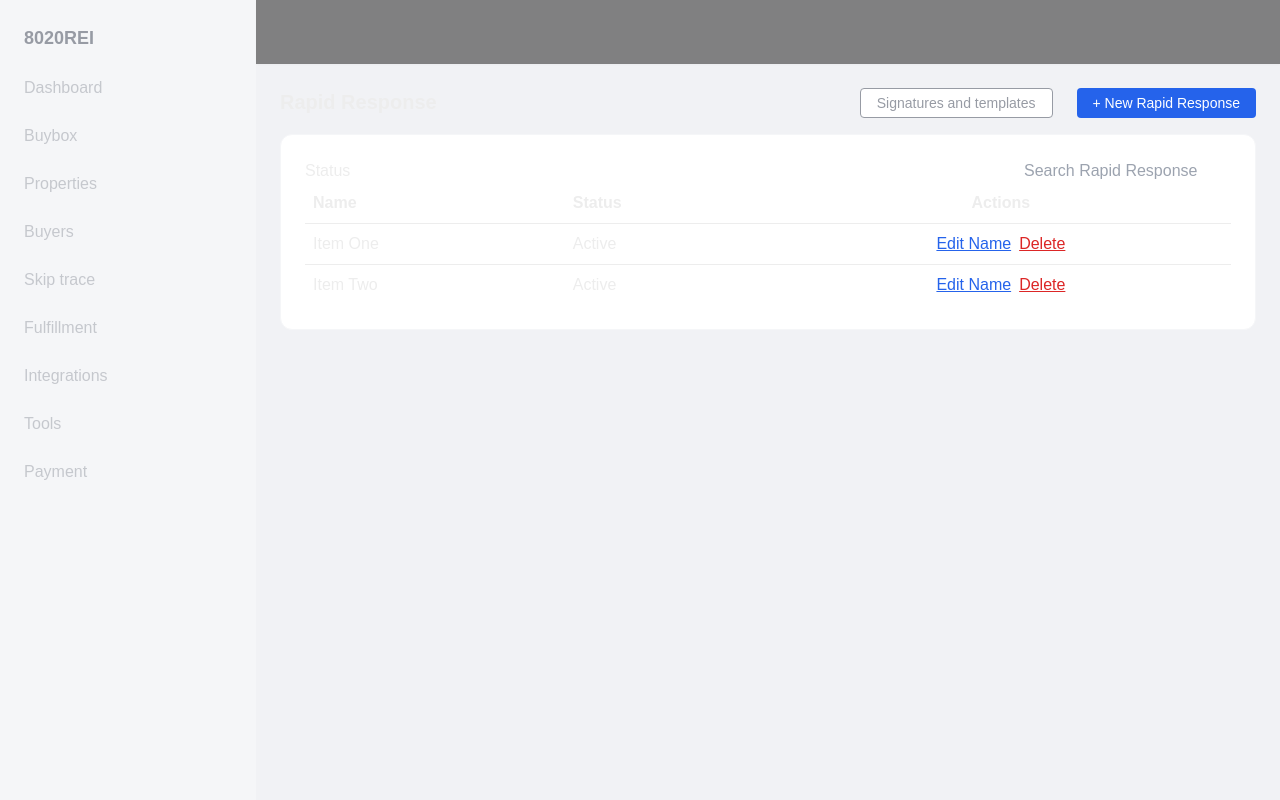
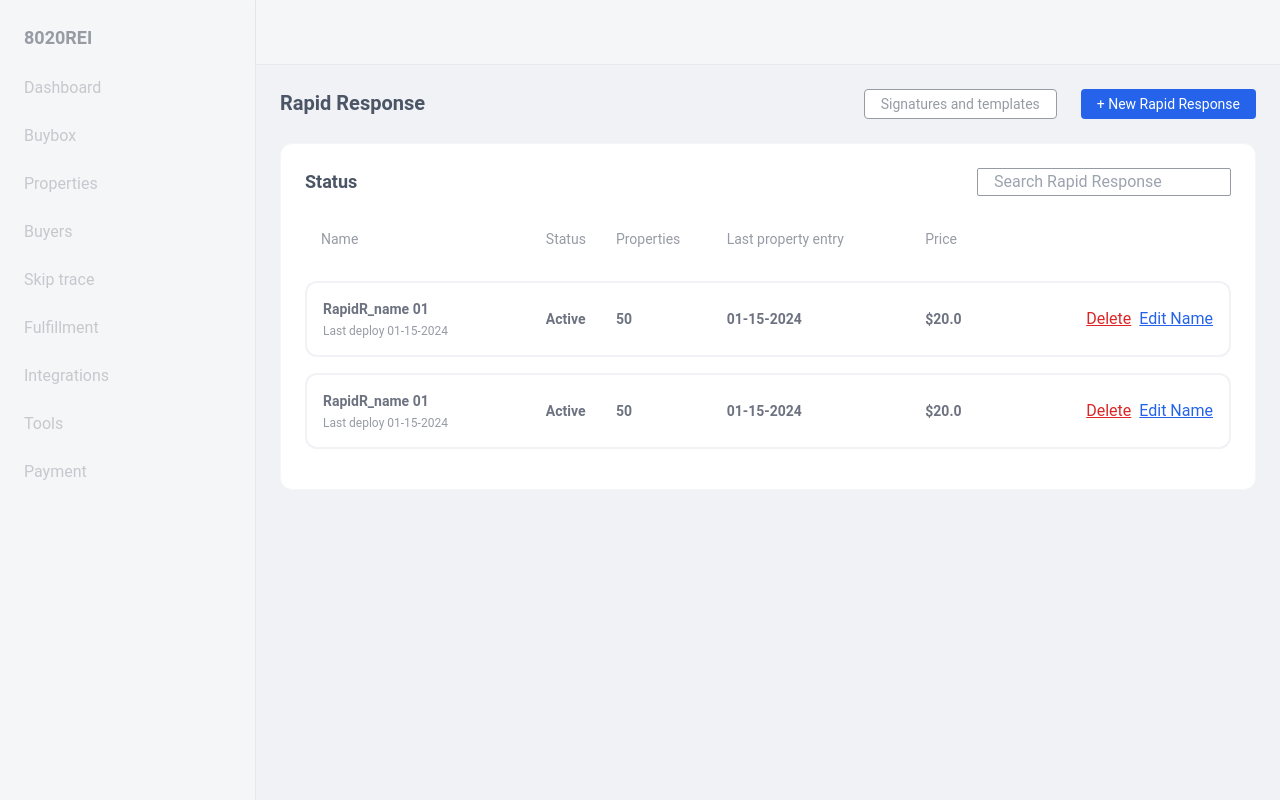
Before and after one commit to teffcode/rapid-response, a Next.js app: page / in a window 1280 px wide. Built offline with nearby package versions, Linux system fonts and the light colour scheme.

Commit message:
feature(product table): add new columns and values

```diff
--- a/components/ProductRow.tsx
+++ b/components/ProductRow.tsx
@@ -3,7 +3,11 @@ import React from 'react';
 type Row = {
   id: number;
   name: string;
+  lastDeploy: string;
   status: 'Active' | 'Eliminated';
+  properties: number;
+  lastPropertyEntry: string;
+  price: string;
   isEditing: boolean;
 };
 
@@ -24,11 +28,11 @@ const ProductRow: React.FC<ProductRowProps> = ({
 }) => {
   return (
     <tr
-      className={`border-t ${
+      className={`border rounded-xl ${
         row.status === 'Eliminated' ? 'bg-gray-200 text-gray-500 italic' : ''
       }`}
     >
-      <td className="p-2">
+      <td className="pl-4 py-4 border-lightGray border-l-2 border-y-2 rounded-l-xl">
         {row.isEditing && row.status !== 'Eliminated' ? (
           <input
             type="text"
@@ -41,24 +45,30 @@ const ProductRow: React.FC<ProductRowProps> = ({
             autoFocus
           />
         ) : (
-          row.name
+          <>
+            <p className="font-semibold text-sm text-darkGray mb-1">{row.name}</p>
+            <p className="font-regular text-xs text-gray">Last deploy {row.lastDeploy}</p>
+          </>
         )}
       </td>
-      <td className="p-2">{row.status}</td>
-      <td className="p-2 text-center space-x-2">
+      <td className="py-4 border-lightGray border-y-2 font-semibold text-sm text-darkGray">{row.status}</td>
+      <td className="py-4 border-lightGray border-y-2 font-semibold text-sm text-darkGray">{row.properties}</td>
+      <td className="py-4 border-lightGray border-y-2 font-semibold text-sm text-darkGray">{row.lastPropertyEntry}</td>
+      <td className="py-4 border-lightGray border-y-2 font-semibold text-sm text-darkGray">{row.price}</td>
+      <td className="py-4 pr-4 text-right space-x-2 border-lightGray border-r-2 border-y-2 rounded-r-xl">
         {row.status !== 'Eliminated' && (
           <>
+            <button
+              className="text-red-600 underline"
+              onClick={() => onDelete(row.id)}
+            >
+              Delete
+            </button>
             <button
               className="text-blue-600 underline"
               onClick={() => (row.isEditing ? onSave(row.id) : onEditToggle(row.id))}
             >
               {row.isEditing ? 'Save Name' : 'Edit Name'}
-            </button>
-            <button
-              className="text-red-600 underline"
-              onClick={() => onDelete(row.id)}
-            >
-              Delete
             </button>
           </>
         )}
--- a/components/ProductTable.tsx
+++ b/components/ProductTable.tsx
@@ -4,13 +4,17 @@ import ProductRow from './ProductRow';
 type Row = {
   id: number;
   name: string;
+  lastDeploy: string;
   status: 'Active' | 'Eliminated';
+  properties: number;
+  lastPropertyEntry: string;
+  price: string;
   isEditing: boolean;
 };
 
 const initialRows: Row[] = [
-  { id: 1, name: 'Item One', status: 'Active', isEditing: false },
-  { id: 2, name: 'Item Two', status: 'Active', isEditing: false },
+  { id: 1, name: 'RapidR_name 01', lastDeploy: "01-15-2024", status: 'Active', properties: 50, lastPropertyEntry: "01-15-2024", price: "$20.0", isEditing: false },
+  { id: 2, name: 'RapidR_name 01', lastDeploy: "01-15-2024", status: 'Active', properties: 50, lastPropertyEntry: "01-15-2024", price: "$20.0", isEditing: false },
 ];
 
 const ProductTable: React.FC = () => {
@@ -56,19 +60,19 @@ const ProductTable: React.FC = () => {
 
   return (
     <div className="p-6 w-full">
-      <div className="flex justify-between w-full">
-        <h1 className="text-xl font-semibold mb-4">Rapid Response</h1>
+      <div className="flex justify-between mb-6 w-full">
+        <h1 className="text-xl font-semibold text-primary">Rapid Response</h1>
 
         <div className="flex gap-6">
           <button
-            className="mb-4 px-4 py-1 border rounded bg-white text-gray text-sm rounded"
+            className="px-4 py-1 border rounded bg-white text-gray text-sm rounded"
             onClick={() => setModalOpen(true)}
           >
             Signatures and templates
           </button>
 
           <button
-            className="mb-4 px-4 py-1 bg-blue-600 text-white text-sm rounded"
+            className="px-4 py-1 bg-blue-600 text-white text-sm rounded"
             onClick={() => setModalOpen(true)}
           >
             + New Rapid Response
@@ -77,20 +81,24 @@ const ProductTable: React.FC = () => {
       </div>
 
       <div className="w-full border border-light rounded-xl bg-white p-6">
-        <div className="flex justify-between">
-          <h2>Status</h2>
+        <div className="flex justify-between mb-4">
+          <h2 className="text-lg font-semibold text-primary">Status</h2>
           <input
             type="text"
+            className="border border-gray px-4 rounded-sm"
             placeholder="Search Rapid Response"
           />
         </div>
 
-        <table className="w-full bg-white">
+        <table className="w-full bg-white border-separate border-spacing-y-4">
           <thead>
             <tr className="bg-gray-100">
-              <th className="p-2 text-left">Name</th>
-              <th className="p-2 text-left">Status</th>
-              <th className="p-2">Actions</th>
+              <th className="text-sm text-gray text-left font-normal pl-4 pb-4">Name</th>
+              <th className="text-sm text-gray text-left font-normal pb-4">Status</th>
+              <th className="text-sm text-gray text-left font-normal pb-4">Properties</th>
+              <th className="text-sm text-gray text-left font-normal pb-4">Last property entry</th>
+              <th className="text-sm text-gray text-left font-normal pb-4">Price</th>
+              <th className="text-sm text-left font-normal text-white pb-4">Actions</th>
             </tr>
           </thead>
           <tbody>
--- a/pages/index.tsx
+++ b/pages/index.tsx
@@ -3,7 +3,7 @@ import ProductTable from "../components/ProductTable";
 export default function Home() {
   return (
     <main className="flex h-screen">
-    <aside className="w-64 bg-light text-white p-6 flex flex-col">
+    <aside className="w-64 bg-light text-white p-6 flex flex-col border-r border-borderGray">
       <h2 className="text-lg font-semibold text-gray mb-6">8020REI</h2>
       <nav className="flex flex-col gap-6">
         <a href="#" className="text-gray opacity-50">Dashboard</a>
@@ -19,7 +19,7 @@ export default function Home() {
     </aside>
 
     <div className="flex-1 flex flex-col">
-      <header className="bg-light px-6 py-8 shadow-sm opacity-50" />
+      <header className="bg-light px-6 py-8 shadow-sm border-b border-borderGray" />
 
       <section className="flex-1 overflow-y-auto bg-lightGray">
         <ProductTable />
--- a/styles/globals.css
+++ b/styles/globals.css
@@ -1,6 +1,8 @@
 @tailwind base;
 @tailwind components;
 @tailwind utilities;
+
+@import url('https://fonts.googleapis.com/css2?family=Roboto:ital,wght@0,100..900;1,100..900&display=swap');
 
 :root {
   --background: #ffffff;
@@ -17,5 +19,5 @@
 body {
   color: var(--foreground);
   background: var(--background);
-  font-family: Arial, Helvetica, sans-serif;
+  font-family: "Roboto", sans-serif;
 }
--- a/tailwind.config.ts
+++ b/tailwind.config.ts
@@ -11,6 +11,7 @@ export default {
       colors: {
         background: "var(--background)",
         foreground: "var(--foreground)",
+        borderGray: '#e8e9ec',
         lightGray: '#f1f2f5',
         light: '#f5f6f8',
         gray: '#979ba4',
```
